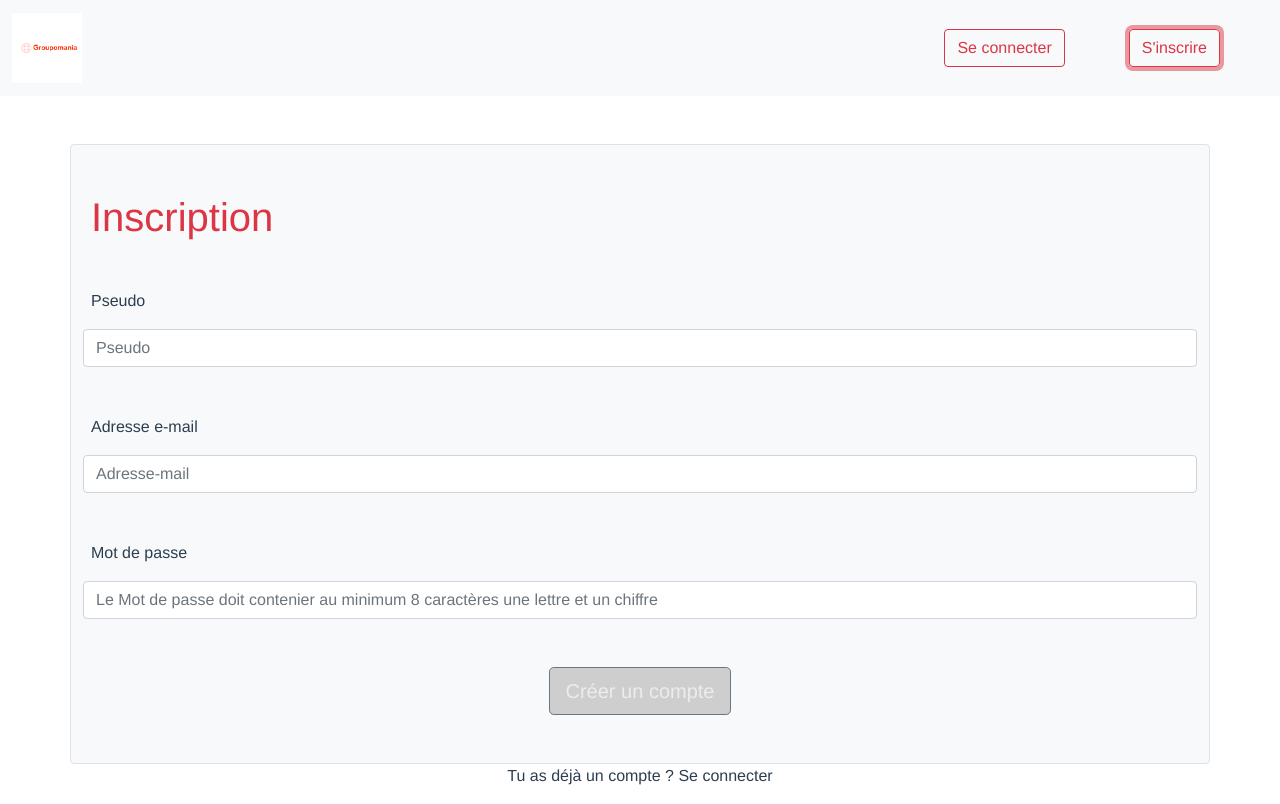
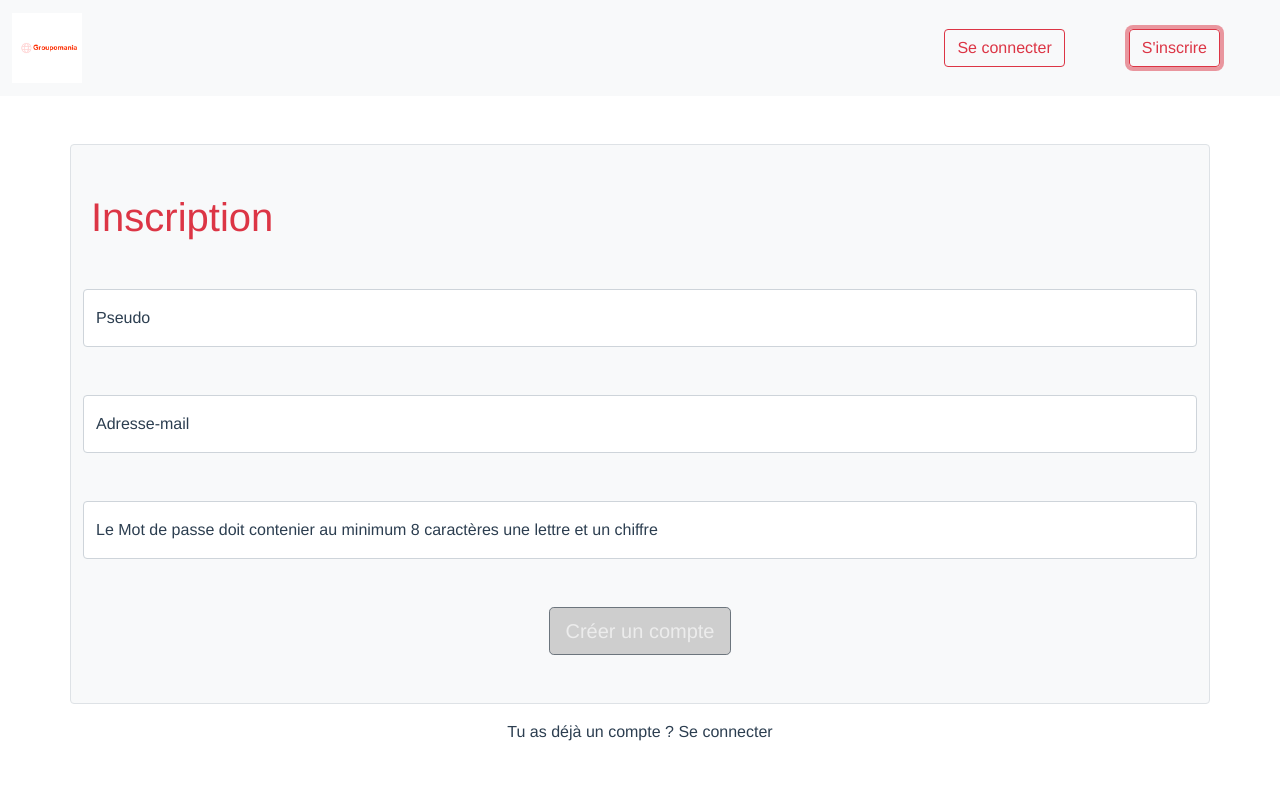
Before and after one commit to Leolourel/P7-Groupomania, a JavaScript app in the folder groupomania-app/: page / in a window 1280 px wide. Both pictures are taken after a click on the button "S'inscrire". Built offline with nearby package versions, Linux system fonts and the light colour scheme.

Commit message:
WCAG label mis à jour

```diff
--- a/groupomania-app/src/store/index.js
+++ b/groupomania-app/src/store/index.js
@@ -71,7 +71,6 @@ const store = createStore({
     },
     actions: {
         //Fonction login
-        //@todo regarder la vidéo de wasp pour commenter les actions
         login: ({commit}, userInfos) => {
             commit('setStatus', 'loading');
             return new Promise((resolve, reject) => {
--- a/groupomania-app/src/views/Createpost.vue
+++ b/groupomania-app/src/views/Createpost.vue
@@ -7,16 +7,16 @@
       <h2 class="col mt-5  text-danger text-start ms-5 mb-4 fw-bolder">Ajouter une publication</h2>
     </div>
     <div>
-      <div class="row">
-        <label for="title" class="form-label text-start mt-4 mb-2 ms-5 fs-5" id="labelTitle">Titre de la publication</label>
+      <div class="form-floating mt-4">
         <!-- Input title, récupération du contenue avec v-model dans les data pour l'envoi avec la fonction sendPost  -->
-        <input type="text" class="form-control ms-5 " id="title" rows="3" v-model="title">
+        <input type="text" class="form-control ms-5" name="title" id="title" rows="3" v-model="title" placeholder="Titre de la publication">
+        <label for="title" class="ms-5">Titre de la publication</label>
       </div>
       <br>
-      <div class="row d-flex flex-column">
-        <label for="url" class="form-label text-start fs-5 ms-5 col" id="labelUrl">Lien URL de la publication</label>
+      <div class="d-flex flex-column form-floating mt-4">
         <!-- Input url, récupération du contenue avec v-model dans les data pour l'envoi avec la fonction sendPost  -->
-        <input type="text" class="form-control ms-5 col" id="url" rows="3" v-model="url">
+        <input type="url" class="form-control ms-5 col" id="url" rows="3" v-model="url" placeholder="Lien url de la publication">
+        <label for="url" class= "ms-5" >Lien URL de la publication</label>
       </div>
       <br>
       <div>
@@ -79,17 +79,12 @@ name: "Createpost",
 }#url{
   width: 1000px;
 }
-#labelTitle{
-   width: 1000px;
-}
 #labelUrl{
     width: 1000px;
 }
- /* @todo rassembler les style pour eviter les doublons */
+
 @media only screen and (max-width: 1200px){
   #title{
-    width: 80%;
-  }#labelTitle{
     width: 80%;
   }
 }
--- a/groupomania-app/src/views/connect.vue
+++ b/groupomania-app/src/views/connect.vue
@@ -29,16 +29,22 @@
     <h1 v-if="mode == 'login'" class="mt-5 text-start ms-2 text-danger">Se connecter </h1>
     <h1 v-else class="mt-5 text-start ms-2 text-danger">Inscription</h1>
     <div v-if="mode == 'create'" class="mt-5">
-      <p class="text-start ms-2">Pseudo</p>
-      <input v-model="pseudo" type="text" placeholder="Pseudo" class="form-control">
+      <div class="form-floating" >
+          <input v-model="pseudo" type="text" placeholder="Pseudo" class="form-control" name="pseudo" id="pseudo">
+          <label for="pseudo">Pseudo</label>
+      </div>
     </div>
     <div class="mt-5">
-      <p class="text-start ms-2">Adresse e-mail</p>
-        <input v-model="email" type="text" placeholder="Adresse-mail" class="form-control" id="inputMail" >
+      <div class="form-floating" >
+        <input v-model="email" type="email" placeholder="Adresse-mail" class="form-control" id="mail" >
+        <label for="mail">Adresse-mail</label>
+      </div>
     </div>
     <div class="mt-5">
-      <p class="text-start ms-2">Mot de passe</p>
-      <input v-model="password" type="password" placeholder="Le Mot de passe doit contenier au minimum 8 caractères une lettre et un chiffre" class="form-control">
+      <div class="form-floating" >
+        <input v-model="password" type="password" placeholder="Le Mot de passe doit contenier au minimum 8 caractères une lettre et un chiffre" class="form-control" id="password">
+        <label for="password">Le Mot de passe doit contenier au minimum 8 caractères une lettre et un chiffre</label>
+      </div>
     </div>
     <!-- Mode login message d'erreur si invalide input -->
     <div v-if="mode == 'login' && status == 'error_login'" class="mt-3">
@@ -61,7 +67,7 @@
     </div>
   </div>
 <div>
-  <div>
+  <div class="mt-3">
     <!-- Lien en mode login qui renvoi vers le mode create au click à la fonction switchToCreateAccount -->
     <p v-if="mode == 'login'">Tu n'as pas encore de compte ? <span @click="switchToCreateAccount" class="hover-overlay">Créer un compte</span></p>
     <!-- Lien en mode Create qui renvoi vers le mode Login au click à la fonction switchToLogin -->
```
